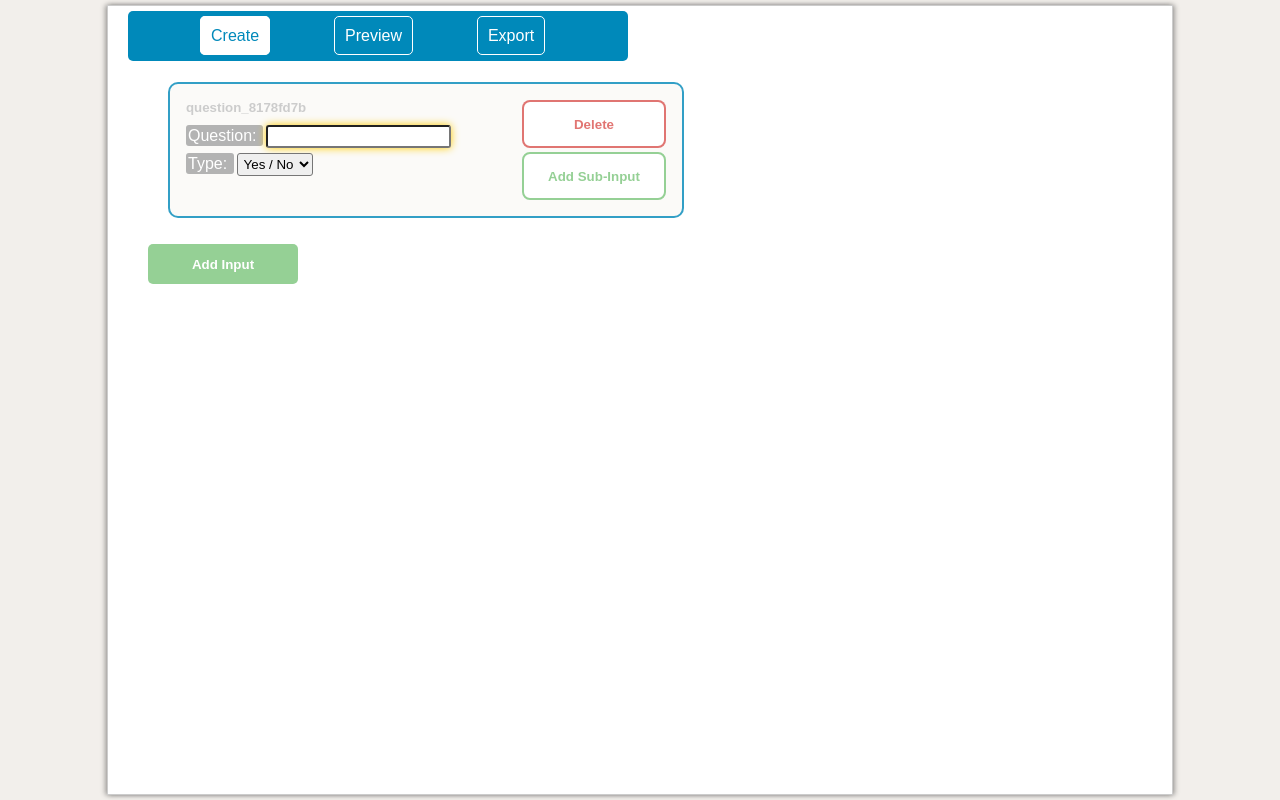
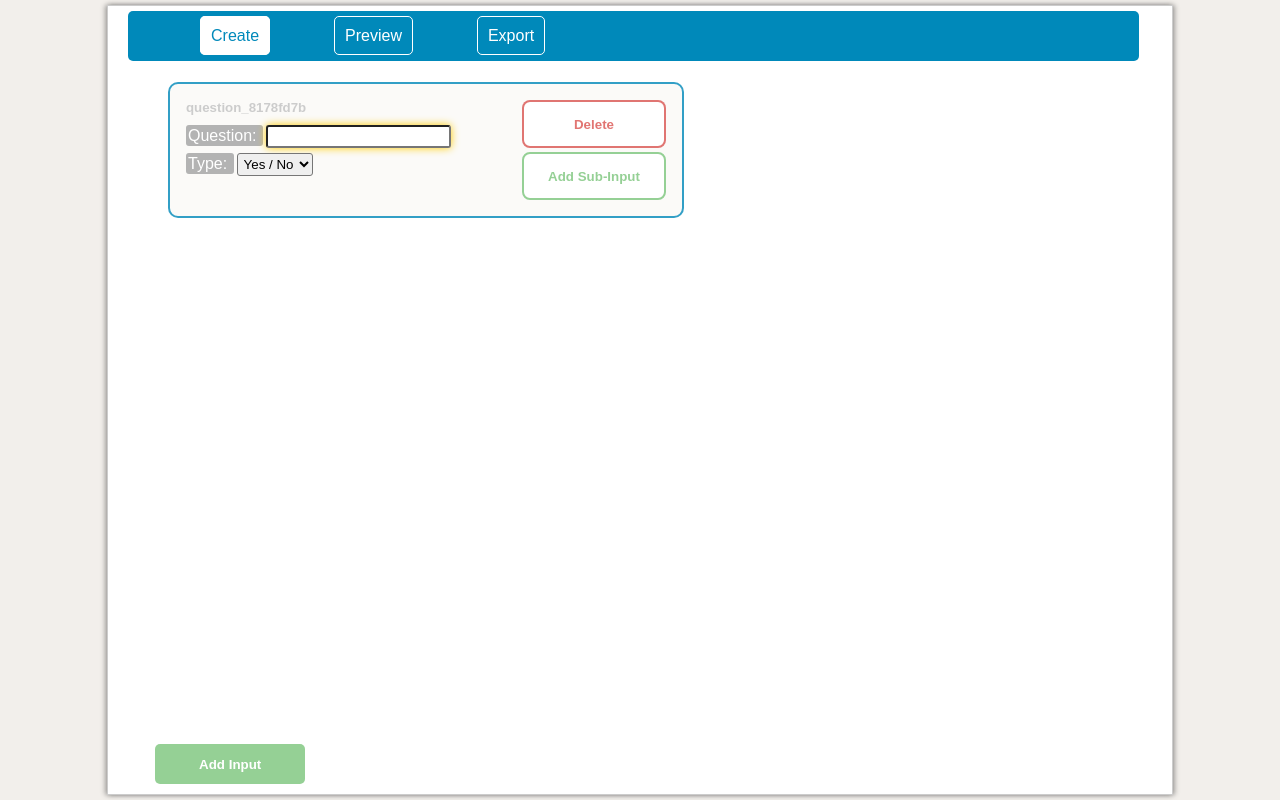
Before and after one commit to Ahrkano/nested-form, a React (Create React App) app: page /Create in a window 1280 px wide. Both pictures are taken after a click on the button "Add Input". Built offline with nearby package versions, Linux system fonts and the light colour scheme.

Commit message:
input boxes transitions done

```diff
--- a/package.json
+++ b/package.json
@@ -8,6 +8,7 @@
     "npm-run-all": "^4.1.2",
     "react": "^16.3.1",
     "react-dom": "^16.3.1",
+    "react-flip-move": "^3.0.1",
     "react-overlays": "^0.8.3",
     "react-redux": "^5.0.7",
     "react-router": "^4.2.0",
--- a/src/components/InputBox/InputBox.js
+++ b/src/components/InputBox/InputBox.js
@@ -1,32 +1,34 @@
-import React from 'react';
+import React, { Component } from 'react';
 
 import './InputBox.css';
 
-const inputBox = (props) => {
+class InputBox extends Component {
+
+    render() {
         let input = null;
-    const marginLeft = 40 * props.level + 'px';
+        const marginLeft = 40 * this.props.level + 'px';
 
-    switch(props.inputType) {
+        switch(this.props.inputType) {
             case 'yesNo':
                 input = (
                     <div className="InputBox__radio-wrapper">
                         <div className="InputBox__radio-group InputBox__radio-group--yes">
                             <input
-                            id={'radio1_' + props.id}
+                                id={'radio1_' + this.props.id}
                                 type="radio"
-                            name={'yesNo' + props.id}
+                                name={'yesNo' + this.props.id}
                                 value="yes"
-                            onChange={(event) => props.onInputChange(event, props.id)} />
-                        <label htmlFor={'radio1_' + props.id}>Yes</label>
+                                onChange={(event) => this.props.onInputChange(event, this.props.id)} />
+                            <label htmlFor={'radio1_' + this.props.id}>Yes</label>
                         </div>
                         <div className="InputBox__radio-group InputBox__radio-group--no">
                             <input
-                            id={'radio2_' + props.id}
+                                id={'radio2_' + this.props.id}
                                 type="radio"
-                            name={'yesNo' + props.id}
+                                name={'yesNo' + this.props.id}
                                 value="no"
-                            onChange={(event) => props.onInputChange(event, props.id)} />
-                        <label htmlFor={'radio2_' + props.id}>No</label>
+                                onChange={(event) => this.props.onInputChange(event, this.props.id)} />
+                            <label htmlFor={'radio2_' + this.props.id}>No</label>
                         </div>
                     </div>
                 );
@@ -36,8 +38,8 @@ const inputBox = (props) => {
                     <input
                         type="text"
                         className="InputBox__input"
-                    value={props.value}
-                    onChange={(event) => props.onInputChange(event, props.id)} />
+                        value={this.props.value}
+                        onChange={(event) => this.props.onInputChange(event, this.props.id)} />
                 );
                 break;
             case 'number':
@@ -45,7 +47,7 @@ const inputBox = (props) => {
                     <input
                         type="number"
                         className="InputBox__input"
-                    onChange={(event) => props.onInputChange(event, props.id)} />
+                        onChange={(event) => this.props.onInputChange(event, this.props.id)} />
                 );
                 break
             default:
@@ -55,10 +57,11 @@ const inputBox = (props) => {
 
         return (
             <div style={{marginLeft: marginLeft}} className="InputBox">
-            <h4 className="InputBox__question">{props.question}</h4>
+                <h4 className="InputBox__question">{this.props.question}</h4>
                 {input}
             </div>
         );
     }
+}
 
-export default inputBox;
+export default InputBox;
--- a/src/components/Navigation/Navigation.scss
+++ b/src/components/Navigation/Navigation.scss
@@ -8,7 +8,7 @@
     display: flex;
     justify-content: flex-start;
     align-items: center;
-    width: $navbar-width;
+    width: 79%;
     border-radius: 5px;
 
     & li {
--- a/src/containers/CreateTab/CreateTab.js
+++ b/src/containers/CreateTab/CreateTab.js
@@ -1,8 +1,8 @@
 import React, { Component } from 'react';
 import uuidV4 from 'uuid/v4';
-// import { Node, Tree } from '../../data_structure/dataStructure';
 import { Tree } from '../../data_structure/dataStructure';
 import { connect } from 'react-redux';
+import FlipMove from 'react-flip-move';
 import * as actionTypes from '../../store/actions';
 
 import './CreateTab.css';
@@ -147,9 +147,39 @@ class CreateTab extends Component {
             });
         }
 
+        const customEnterAnimation = {
+            from: {
+                opacity: 0,
+                transform: 'translateX(-100%)'
+            },
+            to: {
+                opacity: 1,
+                transform: 'translateX(0)'
+            }
+        };
+
+        const customLeaveAnimation = {
+            from: {
+                opacity: 1,
+                transform: 'translateX(0)'
+            },
+            to: {
+                opacity: 0,
+                transform: 'translateX(100%)'
+            }
+        };
+
         return (
             <div className="CreateTab">
-                {inputGroups}
+                <div className="CreateTab__inputs-wrapper">
+                    <FlipMove
+                        duration={350}
+                        easing="ease-out"
+                        enterAnimation={customEnterAnimation}
+                        leaveAnimation={customLeaveAnimation}>
+                        {inputGroups}
+                    </FlipMove>
+                </div>
                 <div className="CreateTab__button-wrapper">
                     <InputButton
                         className="InputButton__add-input"
--- a/src/containers/CreateTab/CreateTab.scss
+++ b/src/containers/CreateTab/CreateTab.scss
@@ -1,12 +1,17 @@
 @import 'shared/_colors.scss';
+
 .CreateTab {
- &__button-wrapper {
-     position: sticky;
-     bottom: 0;
-     left: 0;
-     margin-top: 10px;
-     padding: 10px 40px;
-     transform: translateX(-20px);
-     background-color: rgba(#fff, .85);
- }
+    &__inputs-wrapper{
+        padding-bottom: 50px;
+    }
+
+    &__button-wrapper {
+        //  position: sticky;
+        position: fixed;
+        bottom: 6px;
+        left: 9%;
+        width: 74.8vw;
+        padding: 10px 40px;
+        background-color: rgba(#fff, .85);
+    }
 }
--- a/src/containers/PreviewTab/PreviewTab.js
+++ b/src/containers/PreviewTab/PreviewTab.js
@@ -1,5 +1,6 @@
 import React, { Component } from 'react';
 import { connect } from 'react-redux';
+import FlipMove from 'react-flip-move';
 import { formObjectRenderingArray } from '../../helper_functions/formObjectRenderingArray';
 
 import InputBox from '../../components/InputBox/InputBox';
@@ -51,9 +52,39 @@ class PreviewTab extends Component {
             });
         }
 
+        const customEnterAnimation = {
+            from: {
+                opacity: 0,
+                transform: 'translateX(-100%)'
+            },
+            to: {
+                opacity: 1,
+                transform: 'translateX(0)'
+            }
+        };
+
+        const customLeaveAnimation = {
+            from: {
+                opacity: 1,
+                transform: 'translateX(0)'
+            },
+            to: {
+                opacity: 0,
+                transform: 'translateX(100%)'
+            }
+        };
+
         return (
             <div className="previewTab">
-                <form>{renderForm}</form>
+                <form>
+                <FlipMove
+                    duration={350}
+                    easing="ease-out"
+                    enterAnimation={customEnterAnimation}
+                    leaveAnimation={customLeaveAnimation}>
+                    {renderForm}
+                    </FlipMove>
+                </form>
             </div>
         );
     }
```
Also changed, not shown: src/components/InputEditBox/InputEditBox.js (+31 -27 lines), 1 other file (tests, documents, lock files or other folders). Lines whose indentation alone changed are shown as unchanged.
